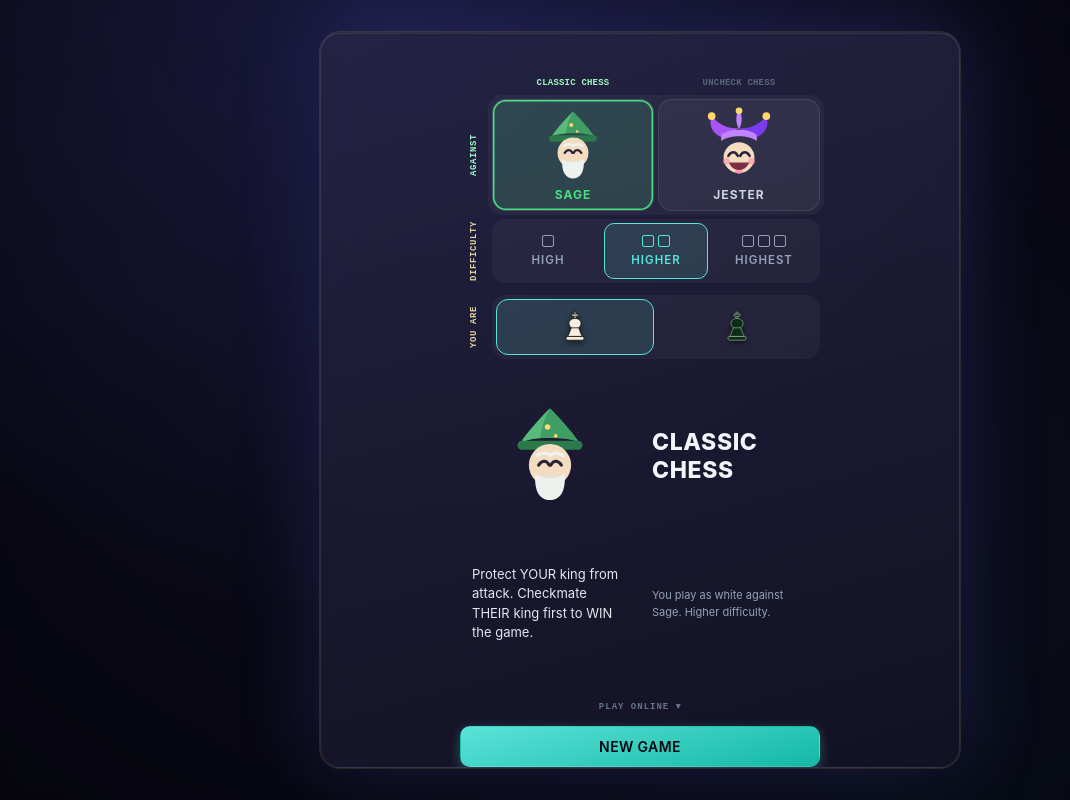
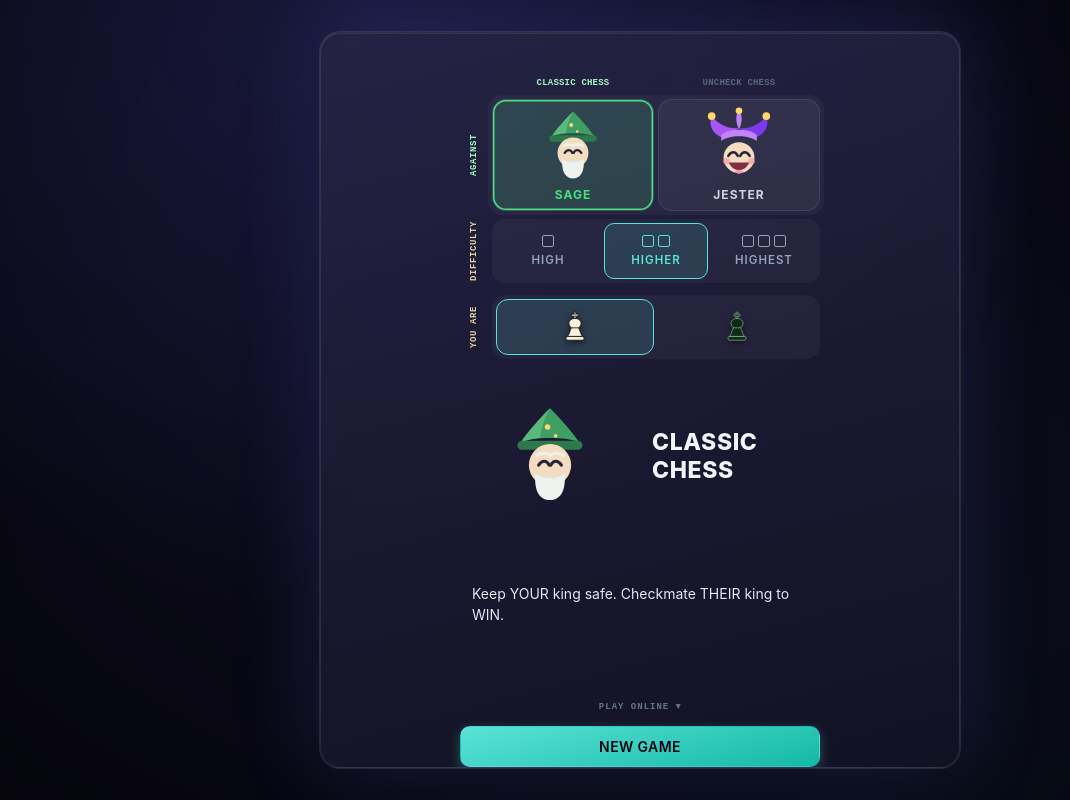
Before and after one commit to niembro64/ai-chess, a Vue app: page / in a window 1280 px wide. Shown: the whole page, without its empty margins (0-1070 px from the left). Built offline with nearby package versions, Linux system fonts and the light colour scheme.

Commit message:
Explain chess rules across full setup summary width

```diff
--- a/src/components/LobbyModal.vue
+++ b/src/components/LobbyModal.vue
@@ -41,11 +41,9 @@ const playColor = ref<'white' | 'black'>('white');
 const effort = ref<Effort>('medium');
 const difficultyLabels: Record<Effort, string> = { low: 'High', medium: 'Higher', high: 'Highest' };
 const variantSubtitle = computed(() => pickedModel.value === 'jester'
-  ? 'Captures are compulsory. Start your turn with YOUR king attacked to WIN.'
-  : 'Protect YOUR king from attack. Checkmate THEIR king first to WIN the game.');
+  ? 'Captures are compulsory. YOUR king may enter attack. If it is still attacked when YOUR next turn begins, you WIN.'
+  : 'Keep YOUR king safe. Checkmate THEIR king to WIN.');
 const gameTitle = computed(() => pickedModel.value === 'jester' ? 'UnCheck Chess' : 'Classic Chess');
-const gameParameters = computed(() =>
-  `You play as ${playColor.value} against ${MODELS[pickedModel.value].name}. ${difficultyLabels[effort.value]} difficulty.`);
 
 // The previews show the exact piece colors the game will start with:
 // your standard set, and the bot's tinted set in the opposite color.
@@ -192,13 +190,12 @@ const canJoin = computed(() => {
             </div>
           </div>
 
-          <div class="setup-summary" :aria-label="`${gameTitle}. ${variantSubtitle} ${gameParameters}`">
+          <div class="setup-summary" :aria-label="`${gameTitle}. ${variantSubtitle}`">
             <div class="summary-cell summary-image">
               <BotIcon :name="(pickedModel === 'jester' ? 'jester-gleeful' : 'sage-calm') as BotIconName" />
             </div>
             <div class="summary-cell summary-title-cell"><strong class="summary-title">{{ gameTitle.toUpperCase() }}</strong></div>
             <div class="summary-cell summary-rule-cell"><p class="summary-rule">{{ variantSubtitle }}</p></div>
-            <div class="summary-cell summary-parameters-cell"><p class="summary-parameters">{{ gameParameters }}</p></div>
           </div>
 
           <div class="setup-footer">
@@ -488,12 +485,10 @@ const canJoin = computed(() => {
 }
 
 .summary-title-cell { grid-column: 2; grid-row: 1; }
-.summary-rule-cell { grid-column: 1; grid-row: 2; }
-.summary-parameters-cell { grid-column: 2; grid-row: 2; }
+.summary-rule-cell { grid-column: 1 / span 2; grid-row: 2; }
 
 .summary-title,
-.summary-rule,
-.summary-parameters {
+.summary-rule {
   margin: 0;
 }
 
@@ -509,14 +504,7 @@ const canJoin = computed(() => {
 .summary-rule {
   color: #e2e8f0;
   font-family: 'Inter', system-ui, sans-serif;
-  font-size: 13px;
-  line-height: 1.5;
-}
-
-.summary-parameters {
-  color: #94a3b8;
-  font-family: 'Inter', system-ui, sans-serif;
-  font-size: 11px;
+  font-size: 14px;
   line-height: 1.5;
 }
 
```
